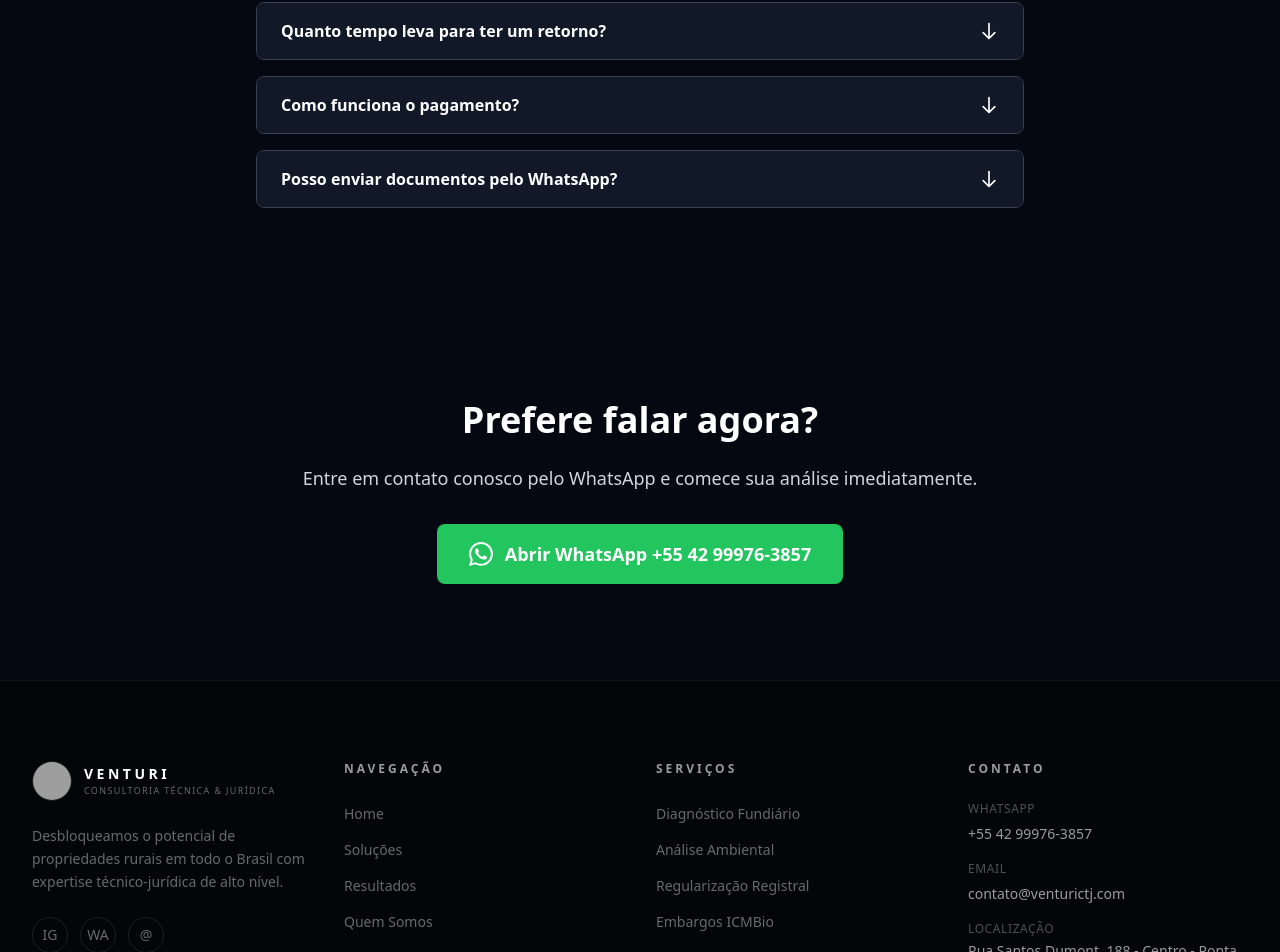
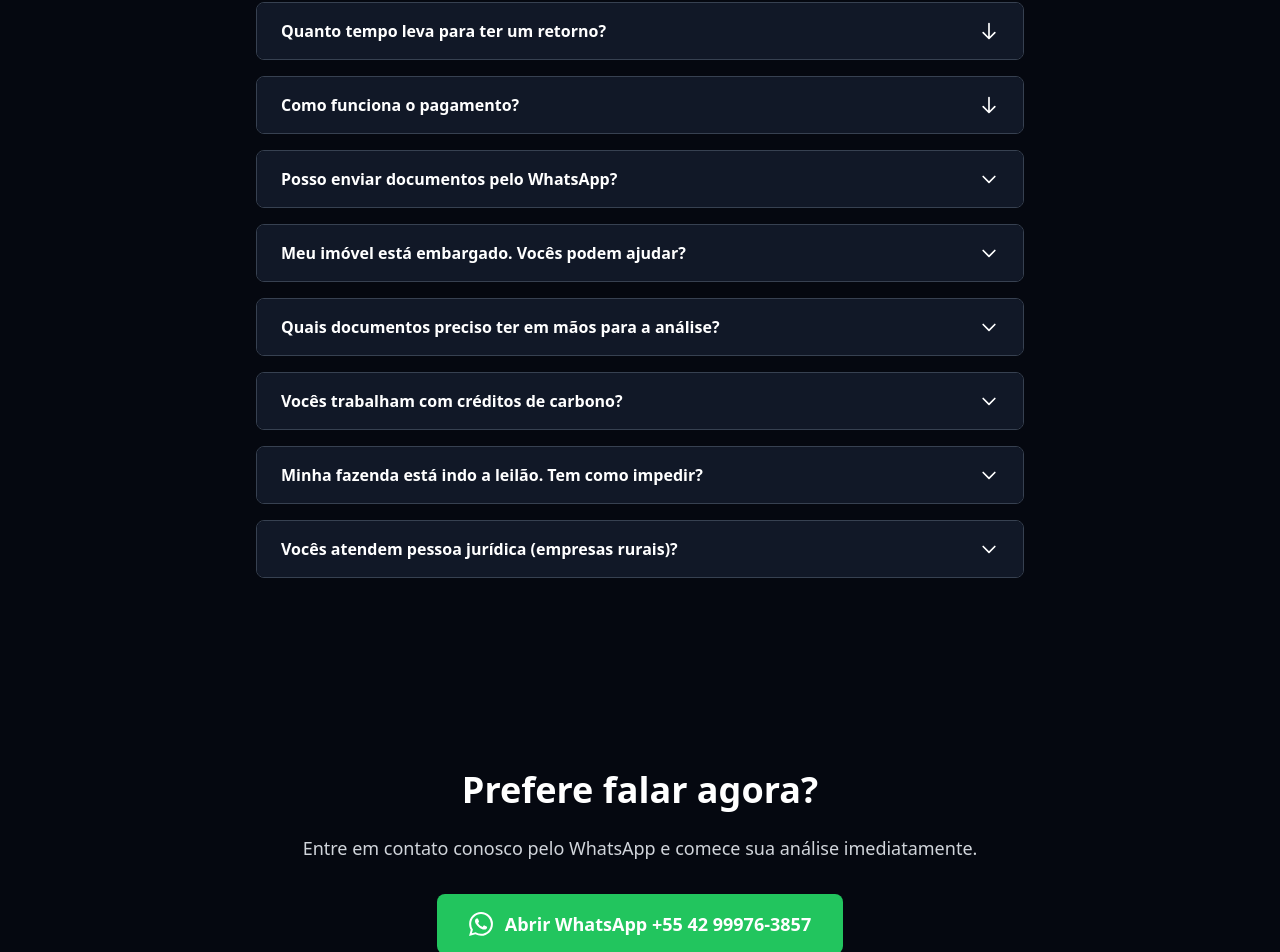
Before and after one commit to ciroramonvaz-stack/site-venturictj, a Next.js app: page /contato in a window 1280 px wide. Shown: the part 1730-2682 px from the top of the page. Built offline with nearby package versions, Linux system fonts and the light colour scheme; grey boxes are pictures that could not be loaded; a web font is replaced by a local one.

Commit message:
Update page.tsx

```diff
--- a/src/app/contato/page.tsx
+++ b/src/app/contato/page.tsx
@@ -385,22 +385,77 @@ export default function ContatoPage() {
             <details className="group border border-gray-700 rounded-lg overflow-hidden">
               <summary className="cursor-pointer px-6 py-4 font-semibold text-white bg-gray-900 group-open:bg-gray-800 transition flex items-center justify-between">
                 <span>Posso enviar documentos pelo WhatsApp?</span>
-                <svg
-                  className="w-5 h-5 transition group-open:rotate-180"
-                  fill="none"
-                  stroke="currentColor"
-                  viewBox="0 0 24 24"
-                >
-                  <path
-                    strokeLinecap="round"
-                    strokeLinejoin="round"
-                    strokeWidth={2}
-                    d="M19 14l-7 7m0 0l-7-7m7 7V3"
-                  />
+                <svg className="w-5 h-5 transition group-open:rotate-180" fill="none" stroke="currentColor" viewBox="0 0 24 24">
+                  <path strokeLinecap="round" strokeLinejoin="round" strokeWidth={2} d="M19 9l-7 7-7-7" />
                 </svg>
               </summary>
               <div className="px-6 py-4 text-gray-300 bg-gray-950 border-t border-gray-700">
                 Sim, é nosso canal principal de recebimento. O WhatsApp oferece praticidade e rastreamento das comunicações. Todos os documentos serão organizados e tratados com sigilo total.
+              </div>
+            </details>
+
+            {/* FAQ 6 */}
+            <details className="group border border-gray-700 rounded-lg overflow-hidden">
+              <summary className="cursor-pointer px-6 py-4 font-semibold text-white bg-gray-900 group-open:bg-gray-800 transition flex items-center justify-between">
+                <span>Meu imóvel está embargado. Vocês podem ajudar?</span>
+                <svg className="w-5 h-5 transition group-open:rotate-180" fill="none" stroke="currentColor" viewBox="0 0 24 24">
+                  <path strokeLinecap="round" strokeLinejoin="round" strokeWidth={2} d="M19 9l-7 7-7-7" />
+                </svg>
+              </summary>
+              <div className="px-6 py-4 text-gray-300 bg-gray-950 border-t border-gray-700">
+                Sim. Temos ampla experiência em defesa contra embargos do ICMBio, IBAMA e IAT. Atuamos na esfera administrativa e judicial para reverter a decisão e devolver o uso da sua propriedade. Nossa taxa de êxito em reversão de embargos é superior a 90%.
+              </div>
+            </details>
+
+            {/* FAQ 7 */}
+            <details className="group border border-gray-700 rounded-lg overflow-hidden">
+              <summary className="cursor-pointer px-6 py-4 font-semibold text-white bg-gray-900 group-open:bg-gray-800 transition flex items-center justify-between">
+                <span>Quais documentos preciso ter em mãos para a análise?</span>
+                <svg className="w-5 h-5 transition group-open:rotate-180" fill="none" stroke="currentColor" viewBox="0 0 24 24">
+                  <path strokeLinecap="round" strokeLinejoin="round" strokeWidth={2} d="M19 9l-7 7-7-7" />
+                </svg>
+              </summary>
+              <div className="px-6 py-4 text-gray-300 bg-gray-950 border-t border-gray-700">
+                Para a conversa inicial, não precisa de nada — basta nos contar sua situação. Se decidir prosseguir, os documentos comuns são: matrícula do imóvel, CAR, CCIR, ITR, e qualquer notificação ou auto de infração que tenha recebido. Orientamos você sobre tudo que precisaremos.
+              </div>
+            </details>
+
+            {/* FAQ 8 */}
+            <details className="group border border-gray-700 rounded-lg overflow-hidden">
+              <summary className="cursor-pointer px-6 py-4 font-semibold text-white bg-gray-900 group-open:bg-gray-800 transition flex items-center justify-between">
+                <span>Vocês trabalham com créditos de carbono?</span>
+                <svg className="w-5 h-5 transition group-open:rotate-180" fill="none" stroke="currentColor" viewBox="0 0 24 24">
+                  <path strokeLinecap="round" strokeLinejoin="round" strokeWidth={2} d="M19 9l-7 7-7-7" />
+                </svg>
+              </summary>
+              <div className="px-6 py-4 text-gray-300 bg-gray-950 border-t border-gray-700">
+                Sim. Ajudamos proprietários rurais a monetizar a preservação ambiental das suas propriedades através de créditos de carbono voluntários. Fazemos a análise de viabilidade, estruturação jurídica e conexão com mercados. Tudo com segurança e transparência.
+              </div>
+            </details>
+
+            {/* FAQ 9 */}
+            <details className="group border border-gray-700 rounded-lg overflow-hidden">
+              <summary className="cursor-pointer px-6 py-4 font-semibold text-white bg-gray-900 group-open:bg-gray-800 transition flex items-center justify-between">
+                <span>Minha fazenda está indo a leilão. Tem como impedir?</span>
+                <svg className="w-5 h-5 transition group-open:rotate-180" fill="none" stroke="currentColor" viewBox="0 0 24 24">
+                  <path strokeLinecap="round" strokeLinejoin="round" strokeWidth={2} d="M19 9l-7 7-7-7" />
+                </svg>
+              </summary>
+              <div className="px-6 py-4 text-gray-300 bg-gray-950 border-t border-gray-700">
+                Em muitos casos, sim. Atuamos com ações judiciais urgentes para suspensão de leilão, podendo ser resolutivo em até 48 horas dependendo do caso. O tempo é crítico — quanto antes entrar em contato, maiores as chances de proteger seu patrimônio.
+              </div>
+            </details>
+
+            {/* FAQ 10 */}
+            <details className="group border border-gray-700 rounded-lg overflow-hidden">
+              <summary className="cursor-pointer px-6 py-4 font-semibold text-white bg-gray-900 group-open:bg-gray-800 transition flex items-center justify-between">
+                <span>Vocês atendem pessoa jurídica (empresas rurais)?</span>
+                <svg className="w-5 h-5 transition group-open:rotate-180" fill="none" stroke="currentColor" viewBox="0 0 24 24">
+                  <path strokeLinecap="round" strokeLinejoin="round" strokeWidth={2} d="M19 9l-7 7-7-7" />
+                </svg>
+              </summary>
+              <div className="px-6 py-4 text-gray-300 bg-gray-950 border-t border-gray-700">
+                Sim. Atendemos tanto pessoas físicas quanto jurídicas. Para empresas rurais, oferecemos também consultoria em estruturação societária, contratos agrários, planejamento sucessório e compliance ambiental. Nossa equipe tem especialistas em Direito Empresarial dedicados a esse perfil de cliente.
               </div>
             </details>
           </div>
```
